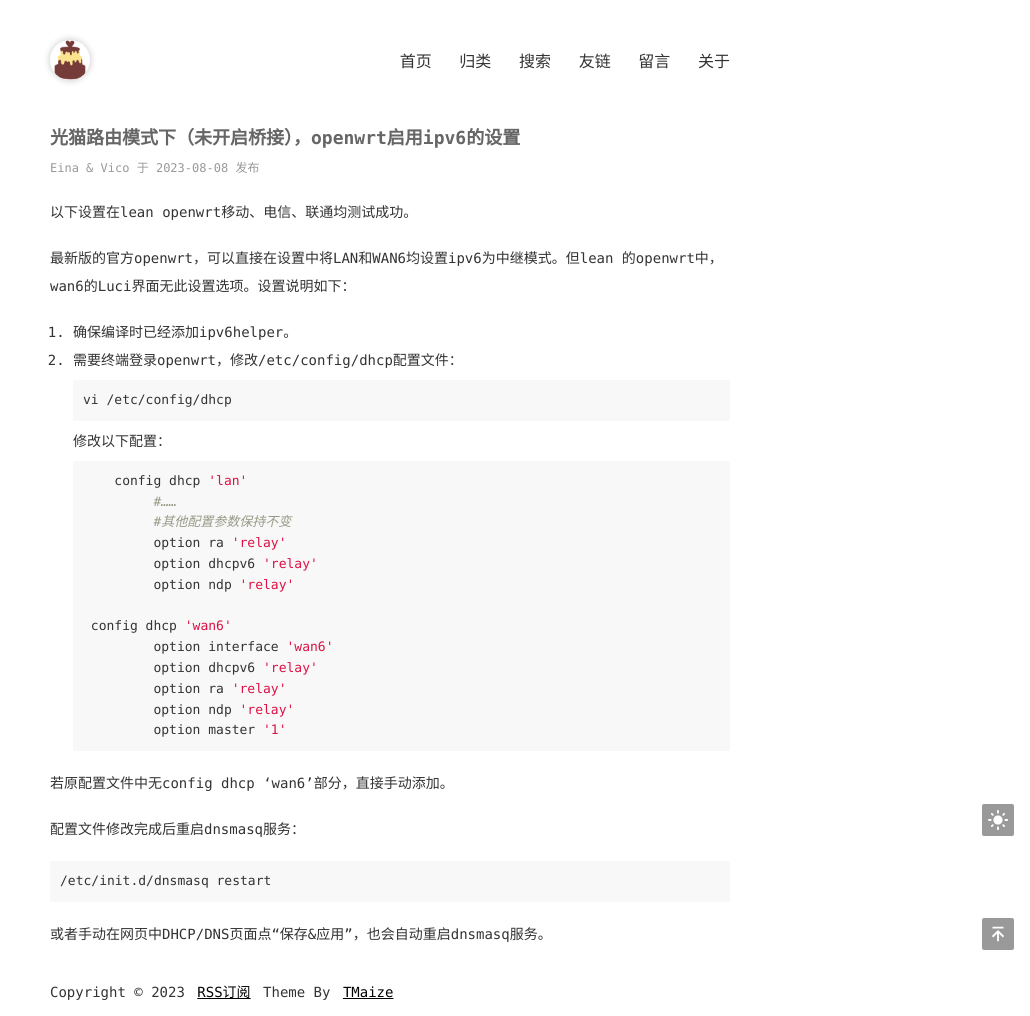
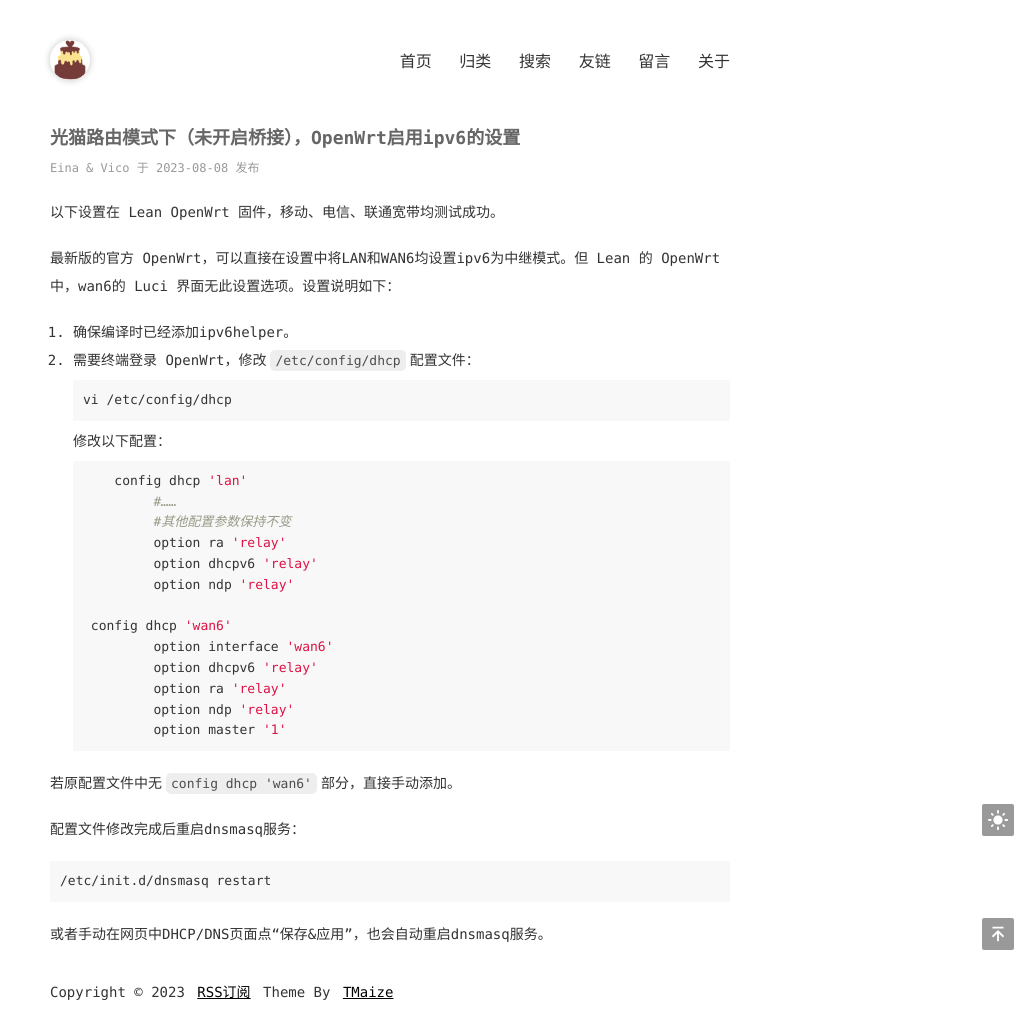
Before and after one commit to nksmiles/nksmiles.github.io, a Jekyll site: the page built from _posts/2023-08-08-Enable-ipv6-on-OpenWrt-when-Optical-modem-under-route-mode.md, in a window 1280 px wide. Shown: the whole page, without its empty margins (250-1280 px from the left). Built offline with Jekyll 4.4.1, drawn with Linux system fonts in a browser that asks for light colours.

Commit message:
Update 2023-08-08-Enable-ipv6-on-OpenWrt-when-Optical-modem-under-route-mode.md

````diff
--- a/_posts/2023-08-08-Enable-ipv6-on-OpenWrt-when-Optical-modem-under-route-mode.md
+++ b/_posts/2023-08-08-Enable-ipv6-on-OpenWrt-when-Optical-modem-under-route-mode.md
@@ -1,14 +1,14 @@
 ---
 layout: mypost
-title:  光猫路由模式下（未开启桥接），openwrt启用ipv6的设置
+title:  光猫路由模式下（未开启桥接），OpenWrt启用ipv6的设置
 categories: [OpenWrt,Network]
 ---
 
-以下设置在lean openwrt移动、电信、联通均测试成功。
+以下设置在 Lean OpenWrt 固件，移动、电信、联通宽带均测试成功。
 
-最新版的官方openwrt，可以直接在设置中将LAN和WAN6均设置ipv6为中继模式。但lean 的openwrt中，wan6的Luci界面无此设置选项。设置说明如下：
+最新版的官方 OpenWrt，可以直接在设置中将LAN和WAN6均设置ipv6为中继模式。但 Lean 的 OpenWrt中，wan6的 Luci 界面无此设置选项。设置说明如下：
 1. 确保编译时已经添加ipv6helper。
-2. 需要终端登录openwrt，修改/etc/config/dhcp配置文件：
+2. 需要终端登录 OpenWrt，修改`/etc/config/dhcp`配置文件：
 ```bash
 vi /etc/config/dhcp
 ```
@@ -29,7 +29,7 @@ vi /etc/config/dhcp
 	        option master '1'
 ```
 
-若原配置文件中无config dhcp 'wan6'部分，直接手动添加。
+若原配置文件中无`config dhcp 'wan6'`部分，直接手动添加。
 
 配置文件修改完成后重启dnsmasq服务：
 ```bash
````
